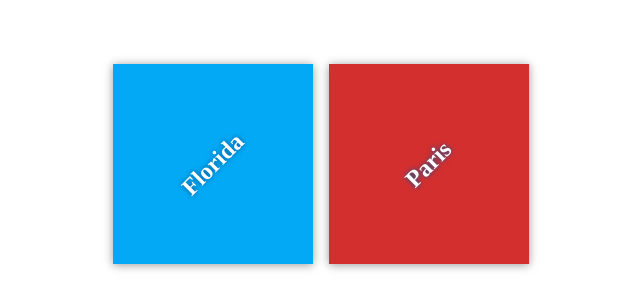
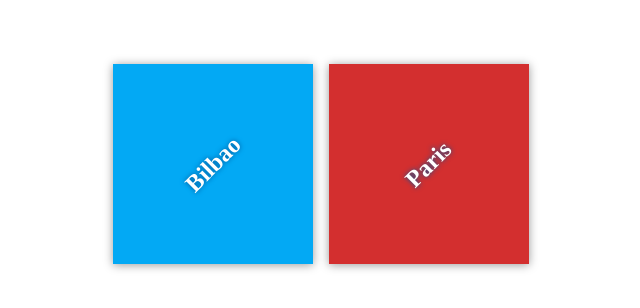
Before and after one commit to joaernesto33/my-travel-plans, a plain HTML site: page index.html in a window 1280 px wide. Shown: the part 236-544 px from the top of the page, 319-959 px from the left. Drawn offline with Linux system fonts and the light colour scheme.

Commit message:
New destination change

```diff
--- a/index.html
+++ b/index.html
@@ -11,7 +11,7 @@
     <div class="container">
         <div class="destination-container">
             <div class="destination" id="florida">
-                <h2>Florida</h2>
+                <h2>Bilbao</h2>
             </div>
 
             <div class="destination" id="paris">
```
